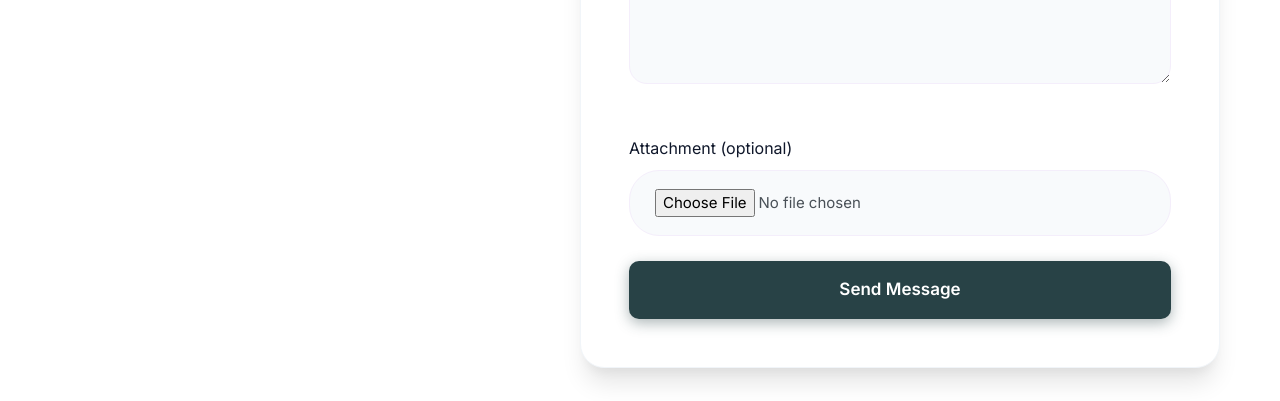
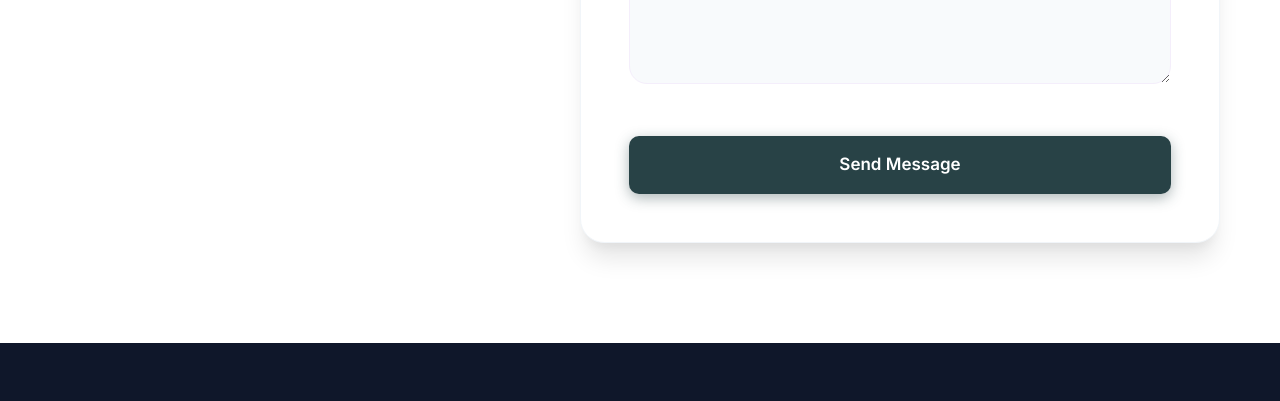
Before and after one commit to phisoft/assetsware-web, a plain HTML site: page index.html in a window 1280 px wide. Shown: the part 5440-5841 px from the top of the page. Drawn offline with Linux system fonts and the light colour scheme.

Commit message:
remove attachment field #36

```diff
--- a/index.html
+++ b/index.html
@@ -586,10 +586,6 @@
                             <div class="form-group">
                                 <textarea name="message" placeholder="Your Message *" rows="4" required></textarea>
                             </div>
-                            <div class="form-group">
-                                <label for="attachment" class="form-label">Attachment (optional)</label>
-                                <input type="file" name="attachment" id="attachment" class="form-control">
-                            </div>
                             <div class="form-submit">
                                 <button type="submit" class="btn btn-primary btn-lg w-100">Send Message</button>
                             </div>
```
